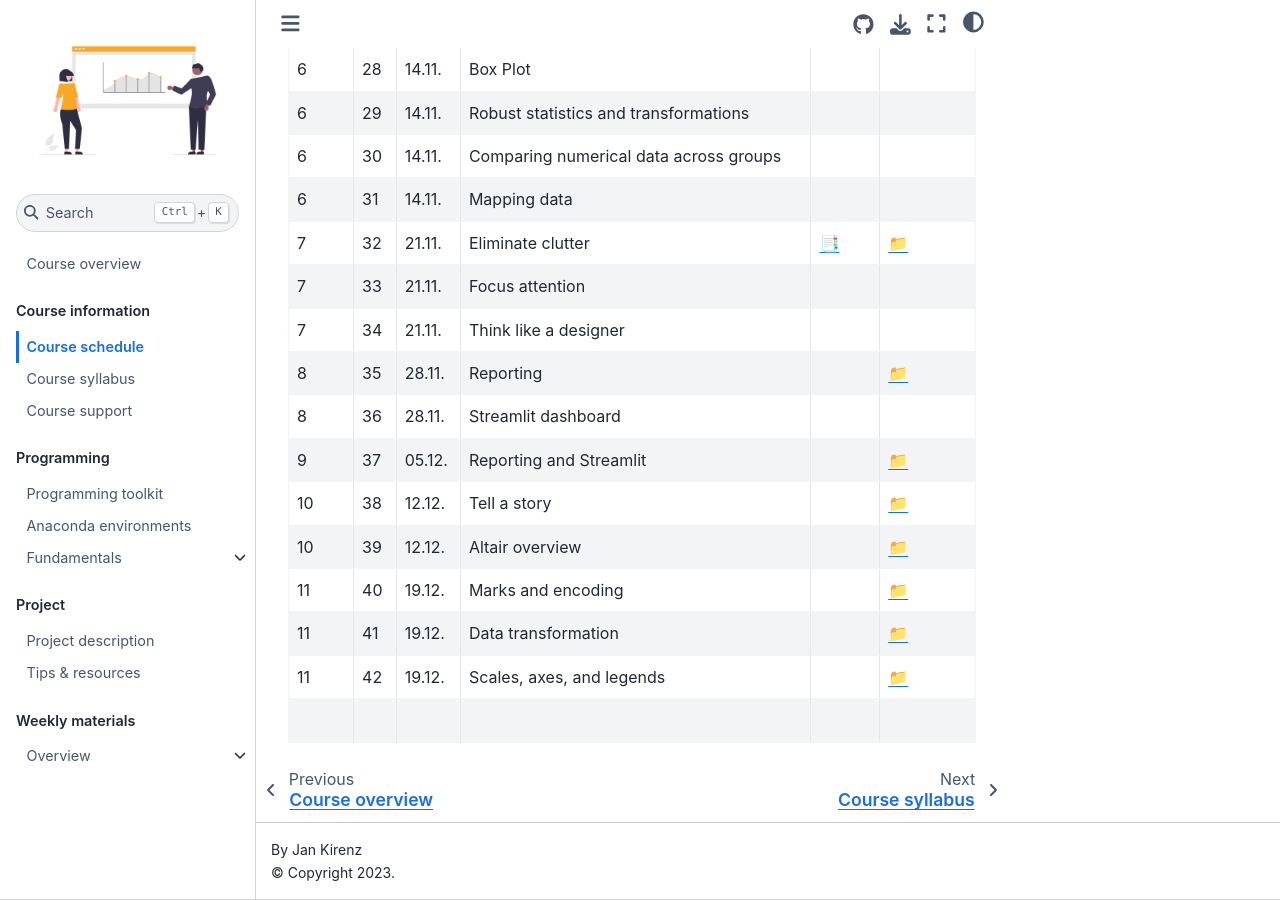
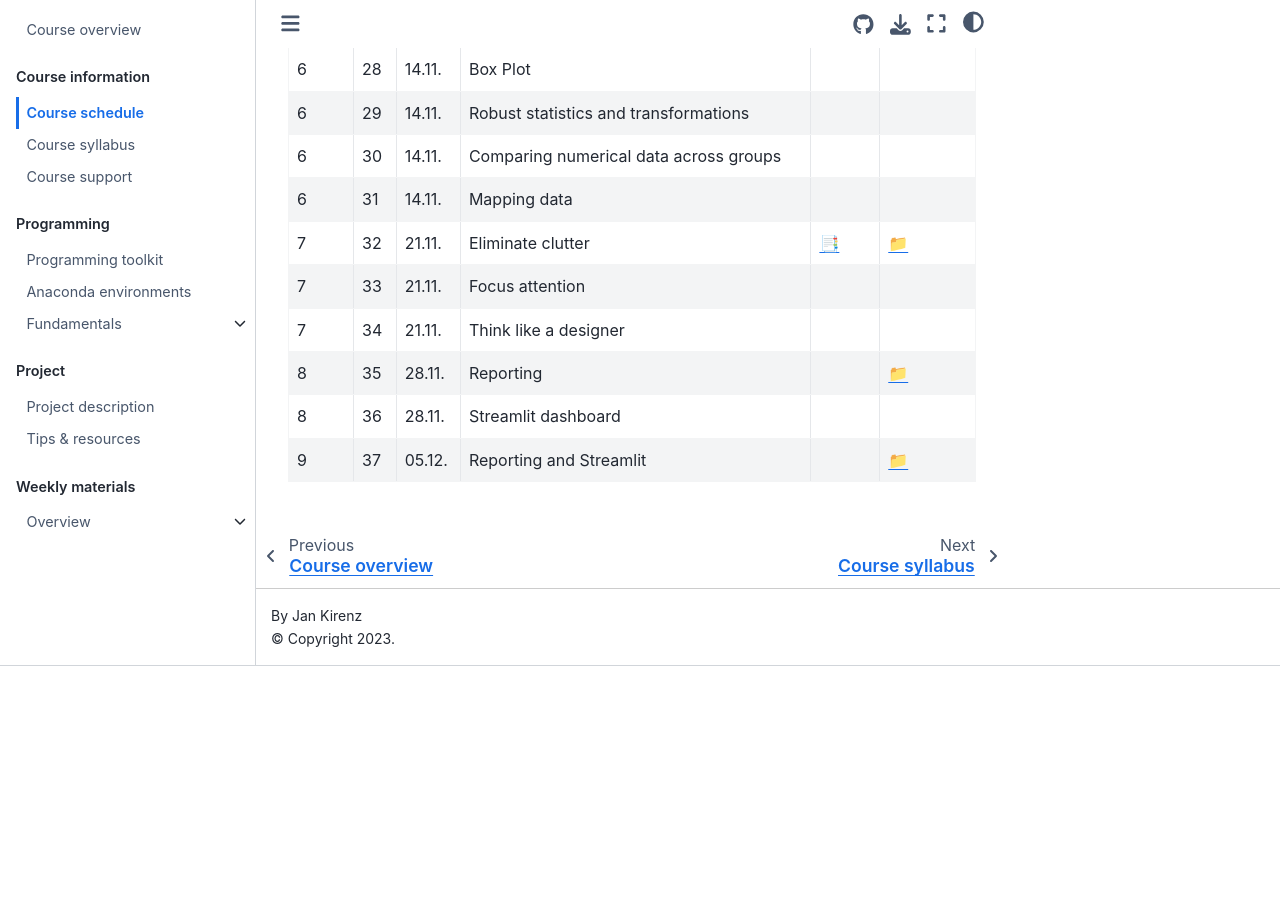
Before and after one commit to dst-ws22/website, a Jupyter Book: the page built from docs/course-schedule.md, in a window 1280 px wide and 900 px high, scrolled down 1491 px. Built offline with Jupyter Book 1.0.4 settings and Sphinx 7.4.7 and the Sphinx Book theme 1.1.4, drawn with Linux system fonts in a browser that asks for light colours; comment, search, counter and statistics services are not loaded; after the commit the page ends 2157 px from its top, so only the background shows below that.

Commit message:
Update course-schedule.md

```diff
--- a/docs/course-schedule.md
+++ b/docs/course-schedule.md
@@ -45,9 +45,5 @@ This overview will be updated as the semester progresses.
 |	8	|	35	|	28.11.	|	Reporting	|		|	[📁](../weeks/week8.md)	|
 |	8	|	36	|	28.11.	|	Streamlit dashboard	|		|		|
 |	9	|	37	|	05.12.	|	Reporting and Streamlit	|		|	[📁](../weeks/week9.md)	|
-|	10	|	38	|	12.12.	|	Tell a story	|		|	[📁](../weeks/week10.md)	|
-|	10	|	39	|	12.12.	|	Altair overview	|		|	[📁](../weeks/week10.md)	|
-|	11	|	40	|	19.12.	|	Marks and encoding	|		|	[📁](../weeks/week11.md)	|
-|	11	|	41	|	19.12.	|	Data transformation	|		|	[📁](../weeks/week11.md)	|
-|	11	|	42	|	19.12.	|	Scales, axes, and legends	|		|	[📁](../weeks/week11.md)	|
+
 <br>
```
